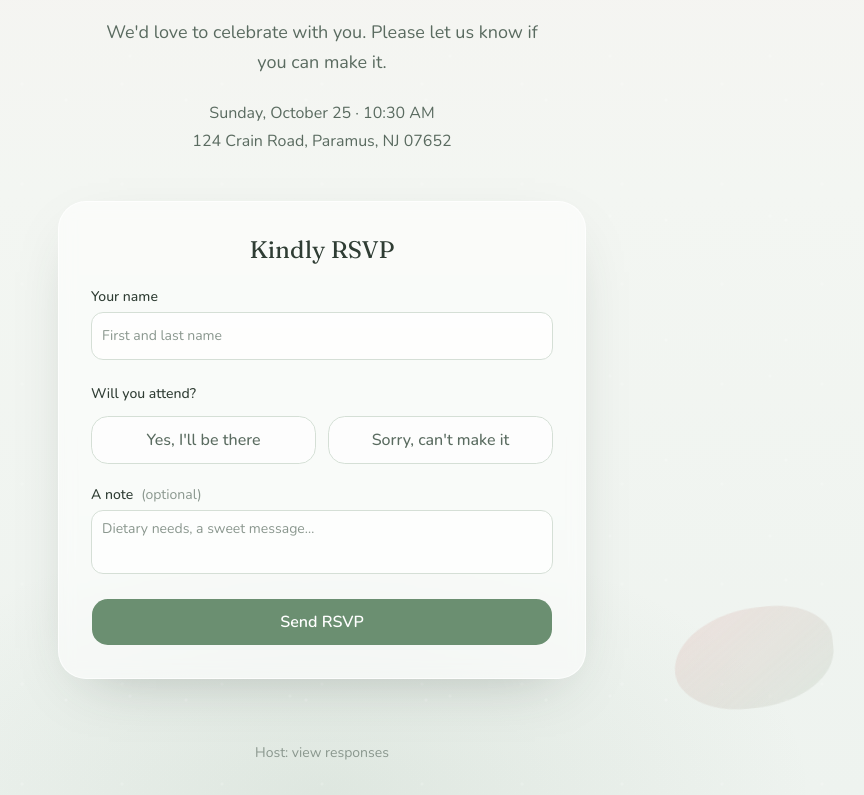
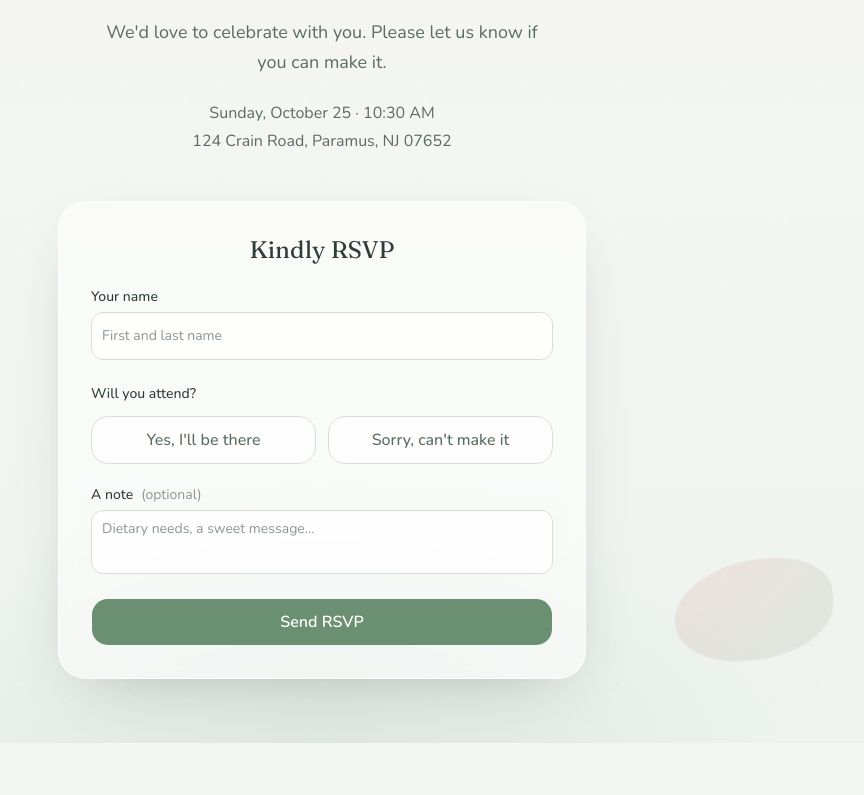
Before and after one commit to nidhiuiux/baby-shower-rsvps, a Next.js app: page / in a window 1280 px wide. Shown: the part 296-1091 px from the top of the page, without its empty margins (318-1182 px from the left). After the commit the page ends 1039 px from the top, so only its background shows below. Built offline with nearby package versions, Linux system fonts and the light colour scheme.

Commit message:
Hide host link from guest RSVP page
Co-authored-by: n.lukhi <n.lukhi@student.fdu.edu>

```diff
--- a/src/app/page.tsx
+++ b/src/app/page.tsx
@@ -1,4 +1,3 @@
-import Link from "next/link";
 import { BabyDoodles } from "@/components/baby-doodles";
 import { RsvpForm } from "@/components/rsvp-form";
 import { event } from "@/lib/event";
@@ -41,12 +40,6 @@ export default function Home() {
           <RsvpForm />
         </section>
       </main>
-
-      <footer className="px-5 pb-8 text-center text-sm text-[var(--ink-muted)]">
-        <Link href="/host" className="underline-offset-4 hover:text-[var(--ink-soft)] hover:underline">
-          Host: view responses
-        </Link>
-      </footer>
     </div>
   );
 }
```
Also changed, not shown: 1 other file (tests, documents, lock files or other folders).
